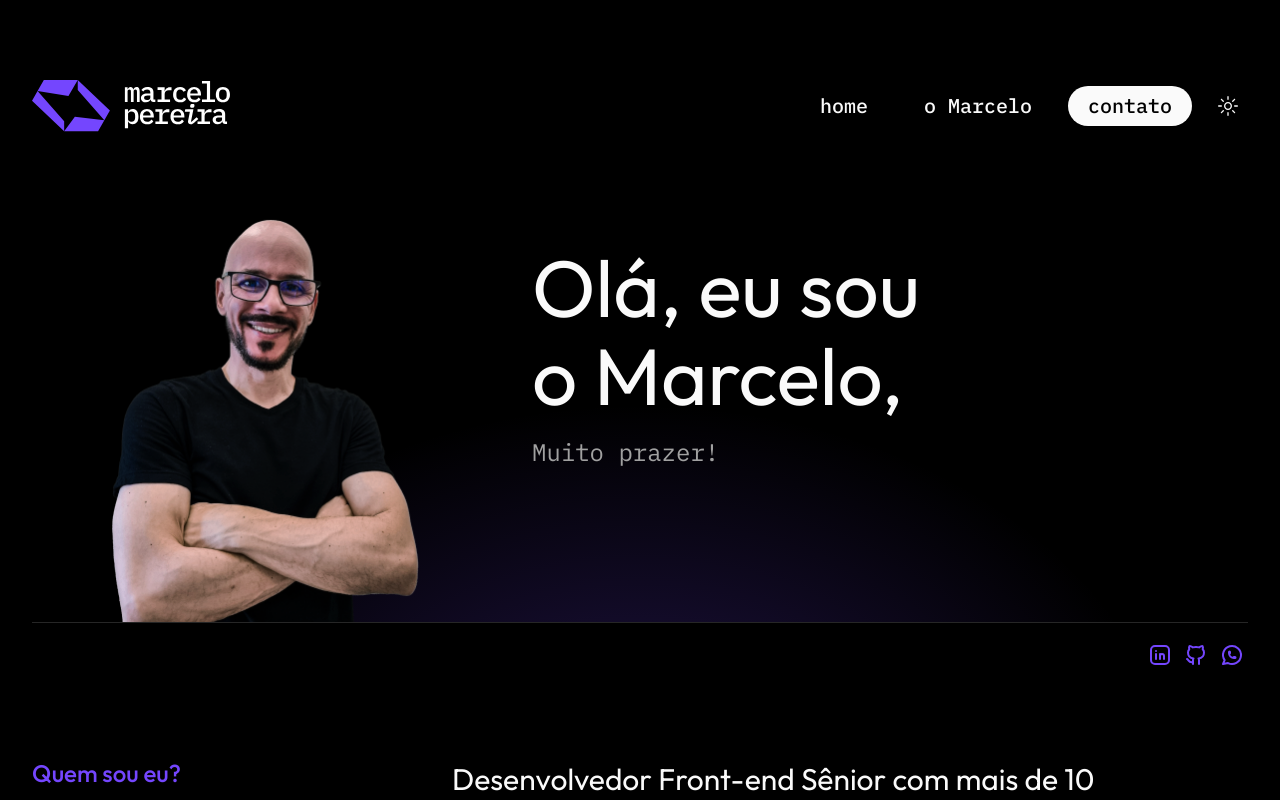
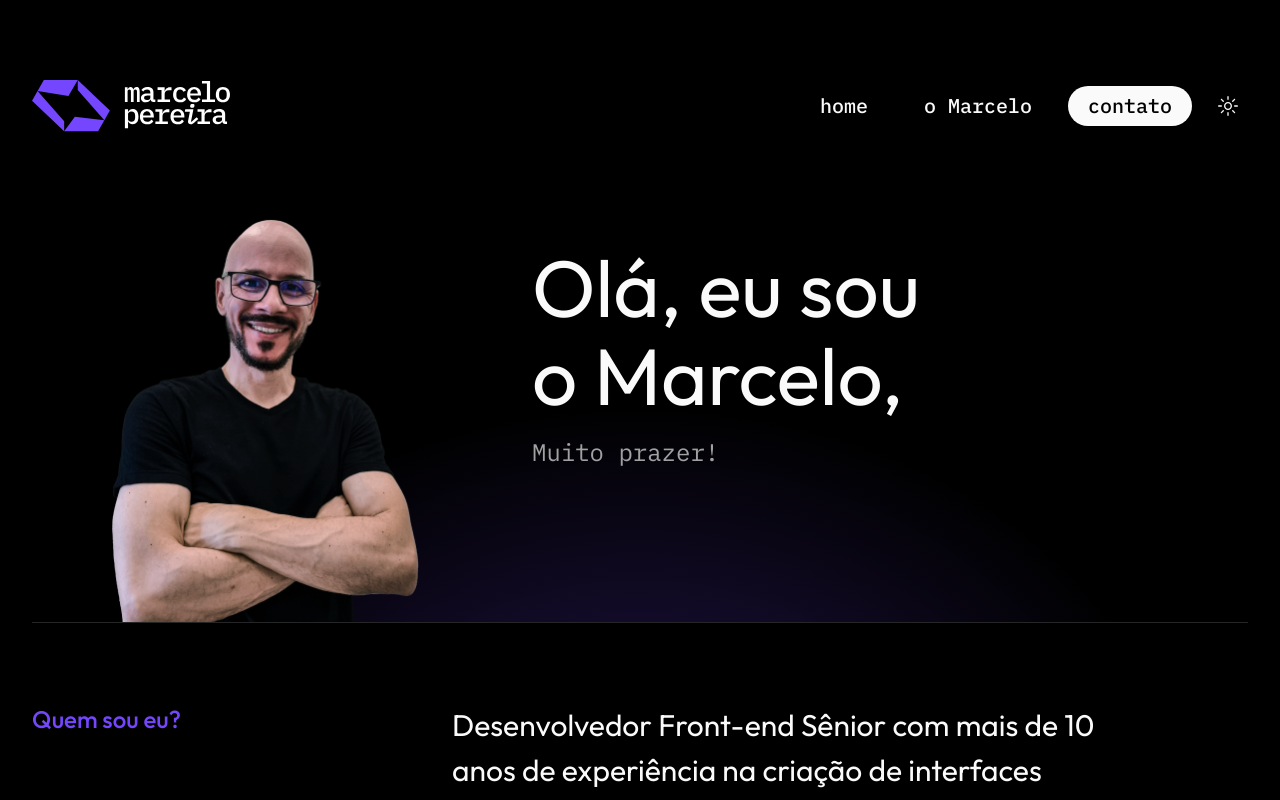
Before and after one commit to marcelopoars/my-website, a Next.js app: page /o-marcelo in a window 1280 px wide. Shown: the top 800 px of the page. Built offline with nearby package versions, Linux system fonts and the light colour scheme.

Commit message:
refactor: remove MySocialLinks component and related files

```diff
--- a/src/features/o-marcelo/about-me/about-me.tsx
+++ b/src/features/o-marcelo/about-me/about-me.tsx
@@ -1,5 +1,4 @@
 import { Fragment } from 'react'
-import { MySocialLinks } from '../my-social-links'
 
 const tools = [
   'React.js',
@@ -23,10 +22,6 @@ export function AboutMe() {
     <section>
       <div className="container">
         <hr className="bg-foreground/10 h-px" />
-
-        <div className="flex justify-end mt-4">
-          <MySocialLinks />
-        </div>
 
         <div className="flex flex-col gap-6 pt-8 md:flex-row md:items-start md:gap-28 lg:pt-20 lg:gap-0">
           <div className="lg:sticky lg:top-12">
--- a/src/features/o-marcelo/my-social-links/index.ts
+++ /dev/null
@@ -1 +0,0 @@
-export * from './my-social-links'
--- a/src/features/o-marcelo/my-social-links/my-social-links.tsx
+++ /dev/null
@@ -1,26 +0,0 @@
-import { mySocialLinks } from './social-networks'
-
-export function MySocialLinks() {
-  return (
-    <nav>
-      <h2 className="sr-only">Encontre-me aqui</h2>
-
-      <ul className="flex items-center gap-1" role="list">
-        {mySocialLinks.map((social) => (
-          <li role="listitem" key={social.name}>
-            <a
-              href={social.url}
-              className="inline-block p-1 text-primary lg:hover:text-foreground transition"
-              target="_blank"
-              rel="noopener noreferrer"
-              title={social.name}
-              aria-label={`Compartilhar no ${social.name}`}
-            >
-              {social.icon}
-            </a>
-          </li>
-        ))}
-      </ul>
-    </nav>
-  )
-}
--- a/src/features/o-marcelo/my-social-links/social-networks.tsx
+++ /dev/null
@@ -1,30 +0,0 @@
-import {
-  IconBrandLinkedin,
-  IconBrandWhatsapp,
-  IconBrandGithub,
-} from '@tabler/icons-react'
-import { ReactNode } from 'react'
-
-export interface MySocialLinks {
-  name: string
-  url: string
-  icon: ReactNode
-}
-
-export const mySocialLinks: MySocialLinks[] = [
-  {
-    name: 'LinkedIn',
-    url: 'https://www.linkedin.com/in/marcelopoars/',
-    icon: <IconBrandLinkedin />,
-  },
-  {
-    name: 'GitHub',
-    url: 'https://github.com/marcelopoars',
-    icon: <IconBrandGithub />,
-  },
-  {
-    name: 'WhatsApp',
-    url: 'https://api.whatsapp.com/send?phone=5551981838118&text=Ol%C3%A1!',
-    icon: <IconBrandWhatsapp />,
-  },
-]
```
